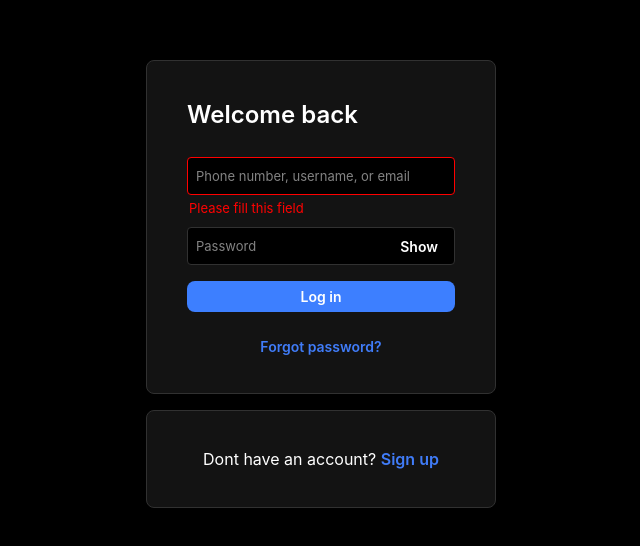
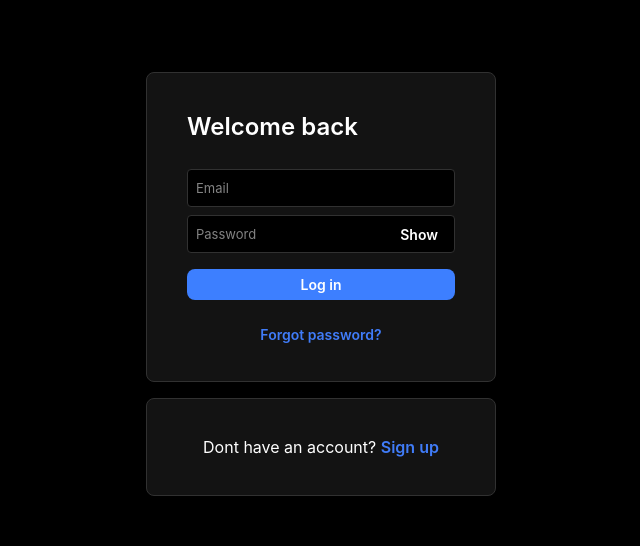
Before and after one commit to alexpozdnyakof/react-sign-in, a React (Vite) app: page / in a window 1280 px wide. Shown: the part 116-662 px from the top of the page, without its empty margins (319-959 px from the left). Built offline with nearby package versions, Linux system fonts and the light colour scheme.

Commit message:
feat: add useForm hook

```diff
--- /dev/null
+++ b/src/shared/api.ts
@@ -0,0 +1,20 @@
+export type ApiSessionResponse = {
+  id: number;
+  username: string;
+  firstName: string;
+  lastName: string;
+};
+
+export type ApiLoginParams = {
+  email: string;
+  password: string;
+};
+
+export function login({ email }: ApiLoginParams): Promise<ApiSessionResponse> {
+  return Promise.resolve({
+    id: 1,
+    username: email,
+    firstName: 'Alex',
+    lastName: 'Pozdnyakof',
+  });
+}
--- /dev/null
+++ b/src/shared/hooks/index.ts
@@ -0,0 +1 @@
+export { default as useForm } from './use-form';
--- /dev/null
+++ b/src/shared/hooks/use-form.ts
@@ -0,0 +1,62 @@
+import { FormEvent, useReducer } from 'react';
+
+export type SubmitFn<T> = (state: T) => void | Promise<void>;
+
+type Errors<T> = {
+  [K in keyof T]: null | string;
+};
+
+const controls = (eventTarget: unknown): Array<HTMLInputElement> => {
+  const dirtyControlList = Array.from(
+    eventTarget instanceof HTMLFormElement
+      ? eventTarget.elements
+      : [eventTarget],
+  );
+
+  return dirtyControlList.filter(
+    (x): x is HTMLInputElement => x instanceof HTMLInputElement,
+  );
+};
+
+const validationResult = ({
+  name,
+  validity: { valid },
+  validationMessage,
+}: HTMLInputElement) => ({
+  [name]: valid ? null : validationMessage,
+});
+
+export default function useForm<T>(submitFn?: SubmitFn<T>) {
+  const [{ errors }, dispatch] = useReducer(
+    (state: { errors: Errors<T> }, event: FormEvent) => {
+      if (event.type === 'submit') {
+        event.preventDefault();
+      }
+
+      const errors = controls(event.target).reduce(
+        (acc, field) => Object.assign(acc, validationResult(field)),
+        state.errors,
+      );
+
+      return { errors };
+    },
+    {
+      errors: {} as Errors<T>,
+    },
+  );
+
+  const handleFormEvent = (event: FormEvent) => {
+    if (
+      event.type === 'submit' &&
+      event.target instanceof HTMLFormElement &&
+      event.target.checkValidity()
+    ) {
+      event.preventDefault();
+      submitFn?.(Object.fromEntries(new FormData(event.target).entries()) as T);
+    } else {
+      dispatch(event);
+    }
+  };
+
+  return { errors, handleFormEvent };
+}
--- a/src/widgets/sign-in-form.tsx
+++ b/src/widgets/sign-in-form.tsx
@@ -1,21 +1,43 @@
+import { ApiLoginParams, login } from '../shared/api';
+import { useForm } from '../shared/hooks';
 import { PasswordField, Stack } from '../ui';
 import Button from '../ui/button';
 import TextField from '../ui/text-field';
 
 export default function SignInForm() {
+  const { errors, handleFormEvent } = useForm<ApiLoginParams>((form) => {
+    login(form)
+      .then((session) => console.log({ session }))
+      .catch((error) => {
+        console.log(error);
+      });
+  });
+
   return (
     <Stack space="large">
-      <Stack space="medium">
-        <Stack space="small">
-          <TextField
-            label="Phone number, username, or email"
-            tone="negative"
-            message="Please fill this field"
-          />
-          <PasswordField label="Password" />
+      <form onSubmit={handleFormEvent} onBlur={handleFormEvent} noValidate>
+        <Stack space="medium">
+          <Stack space="small">
+            <TextField
+              label="Email"
+              name="email"
+              type="email"
+              required
+              tone={errors.email ? 'negative' : 'normal'}
+              message={errors.email}
+            />
+            <PasswordField
+              label="Password"
+              name="password"
+              tone={errors.password ? 'negative' : 'normal'}
+              message={errors.password}
+              required
+              minLength={8}
+            />
+          </Stack>
+          <Button type="submit">Log in</Button>
         </Stack>
-        <Button>Log in</Button>
-      </Stack>
+      </form>
       <div className="center">
         <a href="https://localhost" className="link">
           Forgot password?
```
Also changed, not shown: 1 other file (tests, documents, lock files or other folders).
